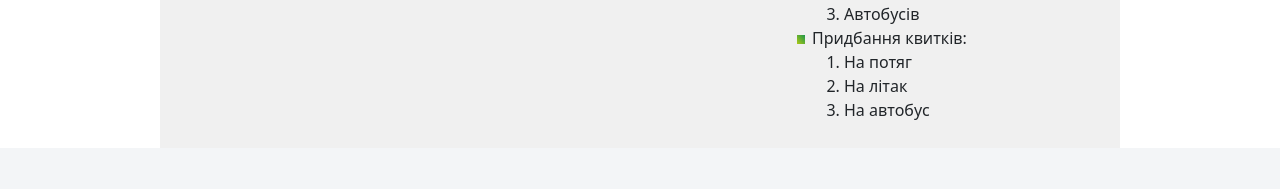
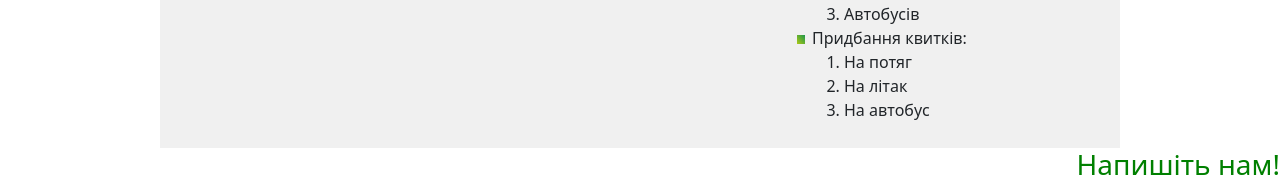
Before and after one commit to Jedich/web-lapki-team-1, a PHP site: page /about.html in a window 1280 px wide. Shown: the part 665-854 px from the top of the page. Before the commit the page ends 785 px from the top, so only its background shows below. Run offline with PHP 8.4, Linux system fonts and the light colour scheme.

Commit message:
h3 and a

```diff
--- a/site/about.html
+++ b/site/about.html
@@ -59,4 +59,11 @@
 			</div>
 		</div>
 	</div>
+	<footer>
+		<div class="about_us">
+			<h3>
+				<a href="mailto:support@ukrabobus.com">Напишіть нам!</a>
+			</h3>
+		</div>
+	</footer>
 </body>
--- a/site/style.css
+++ b/site/style.css
@@ -27,7 +27,7 @@ table, th, td {
 	float: right;
 }
 
-h2 > a {
+h3 > a {
 	text-decoration: none;
 	color: green;
 }
```
Lines whose indentation alone changed are shown as unchanged.
